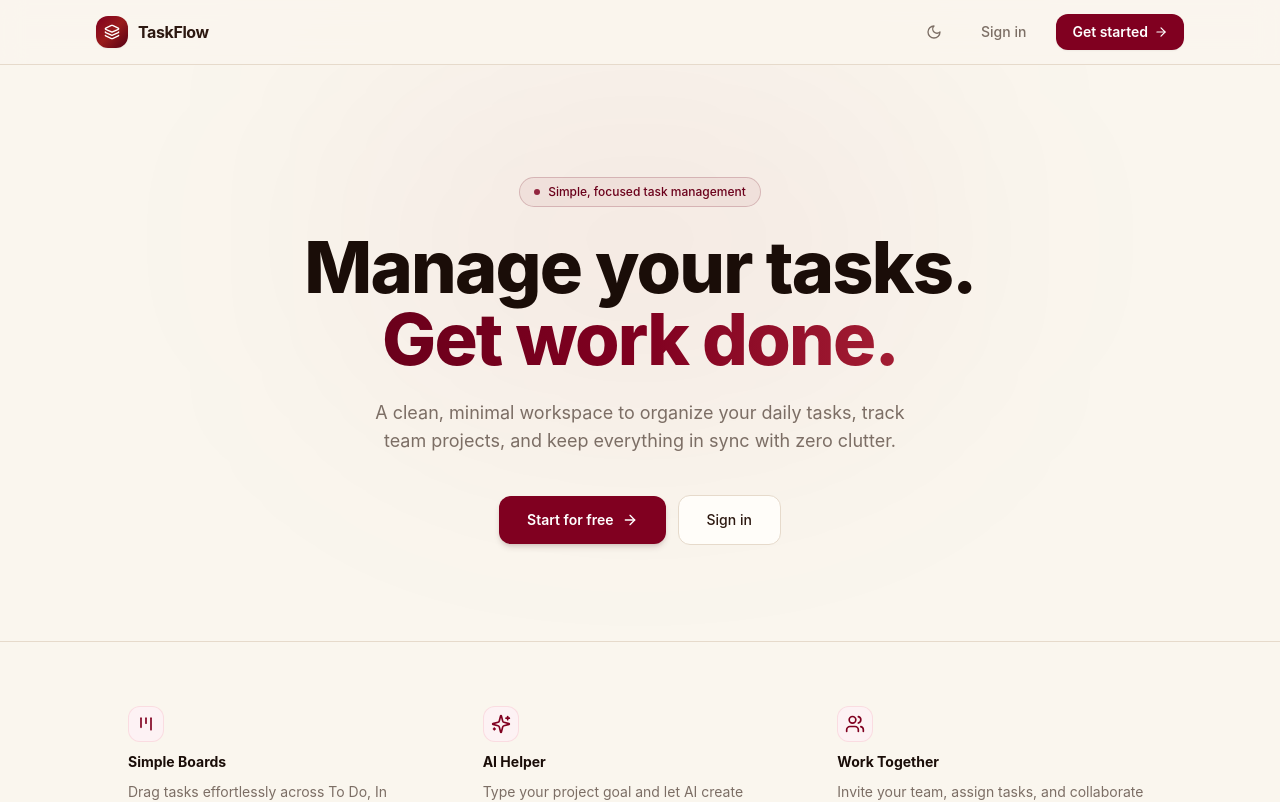
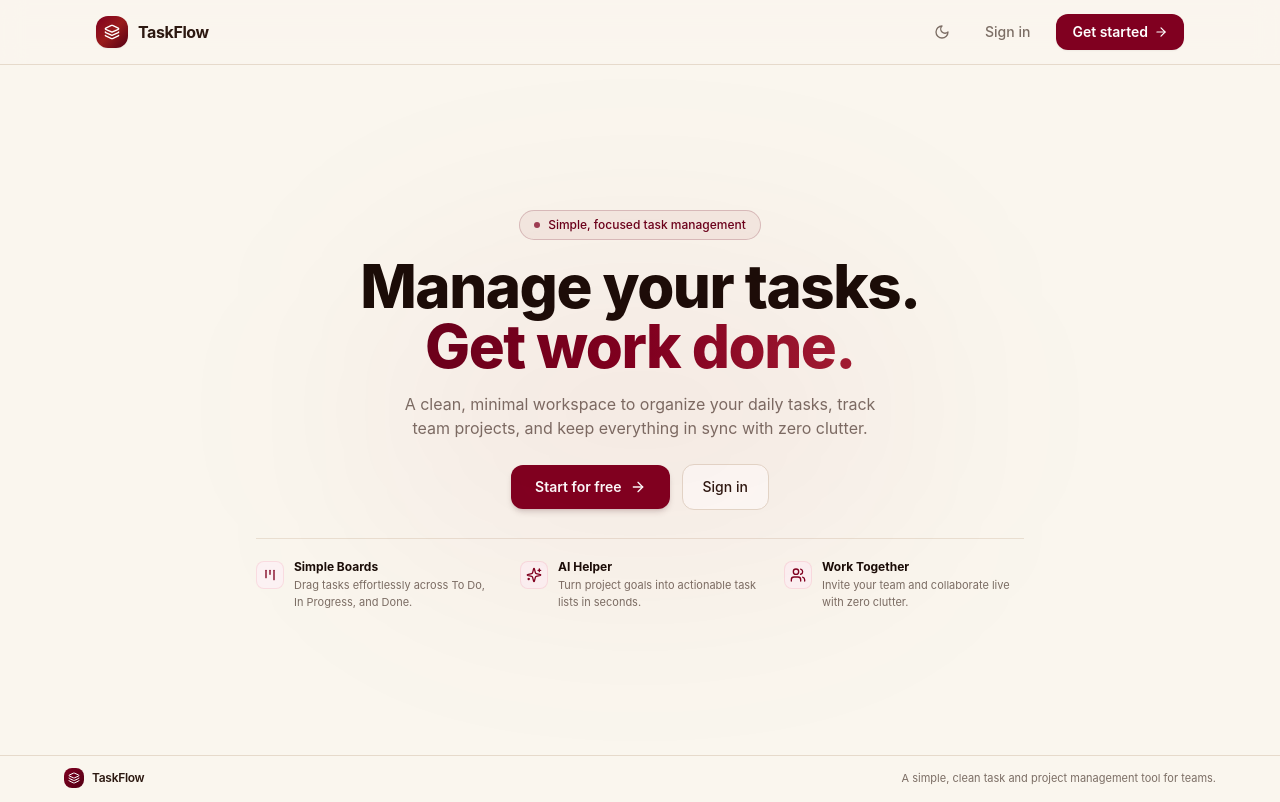
Before and after one commit to VinayKrishna-7/TaskFlow, a React (Vite) app in the folder client/: page / in a window 1280 px wide. Shown: the top 802 px of the page. Built offline with nearby package versions, Linux system fonts and the light colour scheme; no server answers.

Commit message:
feat: perfect single-page layout without scrolling - compact spacing and vertical alignment

```diff
--- a/client/src/pages/HomePage.tsx
+++ b/client/src/pages/HomePage.tsx
@@ -10,7 +10,6 @@ import {
   Kanban,
   Sparkles,
   Users,
-  CheckCircle2,
 } from 'lucide-react';
 
 export const HomePage: React.FC = () => {
@@ -19,27 +18,27 @@ export const HomePage: React.FC = () => {
 
   const highlights = [
     {
-      icon: <Kanban className="w-5 h-5 text-maroon-600 dark:text-[#E66E9F]" />,
+      icon: <Kanban className="w-4 h-4 text-maroon-600 dark:text-[#E66E9F]" />,
       title: 'Simple Boards',
-      desc: 'Drag tasks effortlessly across To Do, In Progress, and Done. Keep your day organized and visible.',
+      desc: 'Drag tasks effortlessly across To Do, In Progress, and Done.',
     },
     {
-      icon: <Sparkles className="w-5 h-5 text-maroon-600 dark:text-[#E66E9F]" />,
+      icon: <Sparkles className="w-4 h-4 text-maroon-600 dark:text-[#E66E9F]" />,
       title: 'AI Helper',
-      desc: 'Type your project goal and let AI create structured task lists and action items in seconds.',
+      desc: 'Turn project goals into actionable task lists in seconds.',
     },
     {
-      icon: <Users className="w-5 h-5 text-maroon-600 dark:text-[#E66E9F]" />,
+      icon: <Users className="w-4 h-4 text-maroon-600 dark:text-[#E66E9F]" />,
       title: 'Work Together',
-      desc: 'Invite your team, assign tasks, and collaborate in real time with zero unnecessary clutter.',
+      desc: 'Invite your team and collaborate live with zero clutter.',
     },
   ];
 
   return (
-    <div className="min-h-screen bg-[#FAF6EE] dark:bg-[#000000] text-[#2C1810] dark:text-slate-100 flex flex-col transition-colors selection:bg-maroon-600/20 selection:text-maroon-800 dark:selection:bg-[#992355]/30 dark:selection:text-[#F9CFE2]">
+    <div className="h-screen w-full flex flex-col justify-between bg-[#FAF6EE] dark:bg-[#000000] text-[#2C1810] dark:text-slate-100 transition-colors overflow-y-auto sm:overflow-hidden selection:bg-maroon-600/20 selection:text-maroon-800 dark:selection:bg-[#992355]/30 dark:selection:text-[#F9CFE2]">
       {/* ── Top Navigation ── */}
-      <header className="sticky top-0 z-40 border-b border-[#E6DACB] dark:border-[#1F1F1F] bg-[#FAF6EE]/90 dark:bg-[#000000]/90 backdrop-blur-md">
-        <nav className="max-w-6xl mx-auto px-5 sm:px-8 h-16 flex items-center justify-between">
+      <header className="w-full shrink-0 border-b border-[#E6DACB] dark:border-[#1F1F1F] bg-[#FAF6EE]/90 dark:bg-[#000000]/90 backdrop-blur-md">
+        <nav className="max-w-6xl mx-auto px-5 sm:px-8 h-14 sm:h-16 flex items-center justify-between">
           <Link to="/" className="flex items-center gap-2.5 group select-none">
             <div className="w-8 h-8 rounded-xl bg-gradient-to-br from-[#800020] via-[#991B1B] to-[#540015] dark:from-[#BD326D] dark:via-[#992355] dark:to-[#6B1439] flex items-center justify-center text-white shadow-sm group-hover:scale-105 transition-transform duration-200">
               <Layers className="w-4 h-4" />
@@ -49,8 +48,7 @@ export const HomePage: React.FC = () => {
             </span>
           </Link>
 
-          <div className="flex items-center gap-2 sm:gap-4">
-            {/* Quick nav links for logged-in users */}
+          <div className="flex items-center gap-2 sm:gap-3">
             {isAuthenticated && (
               <div className="hidden sm:flex items-center gap-1 text-xs font-medium text-[#7C6E65] dark:text-slate-400 mr-2">
                 <Link
@@ -106,23 +104,22 @@ export const HomePage: React.FC = () => {
         </nav>
       </header>
 
-      {/* ── Main Content ── */}
-      <main className="flex-1 flex flex-col justify-center">
-        {/* Ambient Top Glow in Dark Mode */}
+      {/* ── Main Content (Centered in viewport without scrolling) ── */}
+      <main className="flex-1 flex flex-col justify-center items-center px-4 sm:px-8 py-4 sm:py-6 max-w-4xl mx-auto w-full text-center relative">
+        {/* Subtle ambient light aura */}
         <div
           aria-hidden="true"
-          className="pointer-events-none absolute top-16 left-1/2 -translate-x-1/2 w-[600px] h-[350px] bg-maroon-600/5 dark:bg-[#992355]/10 blur-[130px] rounded-full"
+          className="pointer-events-none absolute top-1/2 left-1/2 -translate-x-1/2 -translate-y-1/2 w-[550px] h-[300px] bg-maroon-600/5 dark:bg-[#992355]/10 blur-[110px] rounded-full"
         />
 
-        {/* ── Hero Section ── */}
-        <section className="relative px-5 sm:px-8 pt-20 pb-20 sm:pt-28 sm:pb-24 max-w-4xl mx-auto text-center">
-          {/* Subtle live badge */}
-          <div className="inline-flex items-center gap-2 px-3.5 py-1.5 rounded-full border border-maroon-700/20 dark:border-[#992355]/30 bg-maroon-600/5 dark:bg-[#992355]/15 text-maroon-700 dark:text-[#E66E9F] text-xs font-medium mb-6 select-none shadow-xs">
+        {/* Live pill badge */}
+        <div className="inline-flex items-center gap-2 px-3.5 py-1.5 rounded-full border border-maroon-700/20 dark:border-[#992355]/30 bg-maroon-600/5 dark:bg-[#992355]/15 text-maroon-700 dark:text-[#E66E9F] text-xs font-medium mb-4 select-none shadow-xs">
           <span className="w-1.5 h-1.5 rounded-full bg-maroon-600 dark:bg-[#BD326D] animate-pulse" />
           <span>Simple, focused task management</span>
         </div>
 
-          <h1 className="text-4xl sm:text-6xl md:text-7xl font-extrabold tracking-tight leading-[1.1] text-[#1A0D08] dark:text-white mb-6">
+        {/* Headline */}
+        <h1 className="text-4xl sm:text-5xl lg:text-6xl font-extrabold tracking-tight leading-[1.12] text-[#1A0D08] dark:text-white mb-3 sm:mb-4">
           Manage your tasks.
           <br />
           <span className="bg-gradient-to-r from-maroon-700 via-maroon-600 to-maroon-500 dark:from-[#F3A7C8] dark:via-[#BD326D] dark:to-[#992355] bg-clip-text text-transparent">
@@ -130,23 +127,25 @@ export const HomePage: React.FC = () => {
           </span>
         </h1>
 
-          <p className="text-base sm:text-lg text-[#7C6E65] dark:text-slate-400 max-w-xl mx-auto leading-relaxed mb-10">
+        {/* Subtitle */}
+        <p className="text-sm sm:text-base text-[#7C6E65] dark:text-slate-400 max-w-lg mx-auto leading-relaxed mb-6">
           A clean, minimal workspace to organize your daily tasks, track team projects, and keep everything in sync with zero clutter.
         </p>
 
-          <div className="flex flex-col sm:flex-row items-center justify-center gap-3">
+        {/* CTA Buttons */}
+        <div className="flex flex-col sm:flex-row items-center justify-center gap-3 w-full sm:w-auto">
           {isAuthenticated ? (
             <>
               <Link
                 to="/dashboard"
-                  className="w-full sm:w-auto inline-flex items-center justify-center gap-2 px-7 py-3.5 bg-maroon-600 hover:bg-maroon-700 dark:bg-[#992355] dark:hover:bg-[#BD326D] text-white font-semibold text-sm rounded-xl transition-all shadow-md shadow-maroon-900/15 dark:shadow-[#992355]/25 hover:scale-[1.02]"
+                className="w-full sm:w-auto inline-flex items-center justify-center gap-2 px-6 py-2.5 sm:py-3 bg-maroon-600 hover:bg-maroon-700 dark:bg-[#992355] dark:hover:bg-[#BD326D] text-white font-semibold text-sm rounded-xl transition-all shadow-md shadow-maroon-900/15 dark:shadow-[#992355]/25 hover:scale-[1.02]"
               >
                 <span>Go to Dashboard</span>
                 <ArrowRight className="w-4 h-4" />
               </Link>
               <Link
                 to="/tasks"
-                  className="w-full sm:w-auto inline-flex items-center justify-center px-6 py-3.5 border border-[#E6DACB] dark:border-[#242424] bg-[#FFFDF9] dark:bg-[#0D0D0D] hover:bg-[#F5EDE4] dark:hover:bg-[#141414] text-[#2C1810] dark:text-slate-200 font-medium text-sm rounded-xl transition-colors"
+                className="w-full sm:w-auto inline-flex items-center justify-center px-5 py-2.5 sm:py-3 border border-[#E6DACB] dark:border-[#242424] bg-[#FFFDF9] dark:bg-[#0D0D0D] hover:bg-[#F5EDE4] dark:hover:bg-[#141414] text-[#2C1810] dark:text-slate-200 font-medium text-sm rounded-xl transition-colors"
               >
                 <span>View Tasks</span>
               </Link>
@@ -155,14 +154,14 @@ export const HomePage: React.FC = () => {
             <>
               <Link
                 to="/register"
-                  className="w-full sm:w-auto inline-flex items-center justify-center gap-2 px-7 py-3.5 bg-maroon-600 hover:bg-maroon-700 dark:bg-[#992355] dark:hover:bg-[#BD326D] text-white font-semibold text-sm rounded-xl transition-all shadow-md shadow-maroon-900/15 dark:shadow-[#992355]/25 hover:scale-[1.02]"
+                className="w-full sm:w-auto inline-flex items-center justify-center gap-2 px-6 py-2.5 sm:py-3 bg-maroon-600 hover:bg-maroon-700 dark:bg-[#992355] dark:hover:bg-[#BD326D] text-white font-semibold text-sm rounded-xl transition-all shadow-md shadow-maroon-900/15 dark:shadow-[#992355]/25 hover:scale-[1.02]"
               >
                 <span>Start for free</span>
                 <ArrowRight className="w-4 h-4" />
               </Link>
               <Link
                 to="/login"
-                  className="w-full sm:w-auto inline-flex items-center justify-center px-7 py-3.5 border border-[#E6DACB] dark:border-[#242424] bg-[#FFFDF9] dark:bg-[#0D0D0D] hover:bg-[#F5EDE4] dark:hover:bg-[#141414] text-[#2C1810] dark:text-slate-200 font-medium text-sm rounded-xl transition-colors"
+                className="w-full sm:w-auto inline-flex items-center justify-center px-5 py-2.5 sm:py-3 border border-[#E6DACB] dark:border-[#242424] bg-[#FFFDF9] dark:bg-[#0D0D0D] hover:bg-[#F5EDE4] dark:hover:bg-[#141414] text-[#2C1810] dark:text-slate-200 font-medium text-sm rounded-xl transition-colors"
               >
                 <span>Sign in</span>
               </Link>
@@ -172,47 +171,46 @@ export const HomePage: React.FC = () => {
 
         {/* User state indicator */}
         {isAuthenticated && user?.name && (
-            <p className="mt-6 text-xs text-[#7C6E65] dark:text-slate-500">
+          <p className="mt-3 text-xs text-[#7C6E65] dark:text-slate-500">
             Welcome back, <span className="font-semibold text-[#2C1810] dark:text-slate-300">{user.name}</span> • Your workspace is ready
           </p>
         )}
-        </section>
 
-        {/* ── Minimal 3-Feature Section ── */}
-        <section className="border-t border-[#E6DACB] dark:border-[#1A1A1A] py-16 px-5 sm:px-8">
-          <div className="max-w-5xl mx-auto">
-            <div className="grid grid-cols-1 md:grid-cols-3 gap-8 sm:gap-10">
+        {/* ── Compact 3-Feature Highlights Bar ── */}
+        <div className="w-full max-w-3xl mt-7 pt-5 border-t border-[#E6DACB]/80 dark:border-[#1F1F1F]">
+          <div className="grid grid-cols-1 sm:grid-cols-3 gap-3 sm:gap-6 text-left">
             {highlights.map((item, idx) => (
-                <div key={idx} className="flex flex-col items-start space-y-2.5">
-                  <div className="w-9 h-9 rounded-xl bg-maroon-50 dark:bg-[#38061B]/60 border border-maroon-200/60 dark:border-[#821946]/50 flex items-center justify-center">
+              <div key={idx} className="flex items-start gap-2.5">
+                <div className="w-7 h-7 shrink-0 rounded-lg bg-maroon-50 dark:bg-[#38061B]/60 border border-maroon-200/60 dark:border-[#821946]/50 flex items-center justify-center mt-0.5">
                   {item.icon}
                 </div>
-                  <h3 className="text-sm font-bold text-[#1A0D08] dark:text-slate-100">
+                <div>
+                  <h3 className="text-xs font-bold text-[#1A0D08] dark:text-slate-100">
                     {item.title}
                   </h3>
-                  <p className="text-xs sm:text-sm text-[#7C6E65] dark:text-slate-400 leading-relaxed">
+                  <p className="text-[11px] text-[#7C6E65] dark:text-slate-400 leading-normal mt-0.5">
                     {item.desc}
                   </p>
+                </div>
               </div>
             ))}
           </div>
         </div>
-        </section>
       </main>
 
-      {/* ── Footer ── */}
-      <footer className="border-t border-[#E6DACB] dark:border-[#1F1F1F] py-8 px-6 mt-auto">
-        <div className="max-w-6xl mx-auto flex flex-col sm:flex-row items-center justify-between gap-4">
-          <Link to="/" className="flex items-center gap-2.5 group select-none">
-            <div className="w-6 h-6 rounded-lg bg-gradient-to-br from-[#800020] to-[#540015] dark:from-[#BD326D] dark:via-[#992355] dark:to-[#6B1439] flex items-center justify-center text-white shadow-xs group-hover:scale-105 transition-transform duration-200">
-              <Layers className="w-3.5 h-3.5" />
+      {/* ── Footer (Compact pinned at bottom) ── */}
+      <footer className="w-full shrink-0 border-t border-[#E6DACB] dark:border-[#1F1F1F] py-3 px-6">
+        <div className="max-w-6xl mx-auto flex flex-col sm:flex-row items-center justify-between gap-2">
+          <Link to="/" className="flex items-center gap-2 group select-none">
+            <div className="w-5 h-5 rounded-lg bg-gradient-to-br from-[#800020] to-[#540015] dark:from-[#BD326D] dark:via-[#992355] dark:to-[#6B1439] flex items-center justify-center text-white shadow-xs group-hover:scale-105 transition-transform duration-200">
+              <Layers className="w-3 h-3" />
             </div>
-            <span className="font-semibold text-sm tracking-tight text-[#2C1810] dark:text-slate-200 group-hover:text-maroon-700 dark:group-hover:text-[#BD326D] transition-colors">
+            <span className="font-semibold text-xs tracking-tight text-[#2C1810] dark:text-slate-200 group-hover:text-maroon-700 dark:group-hover:text-[#BD326D] transition-colors">
               TaskFlow
             </span>
           </Link>
 
-          <p className="text-xs text-[#7C6E65] dark:text-slate-500 text-center sm:text-right">
+          <p className="text-[11px] text-[#7C6E65] dark:text-slate-500 text-center sm:text-right">
             A simple, clean task and project management tool for teams.
           </p>
         </div>
```
Lines whose indentation alone changed are shown as unchanged.
